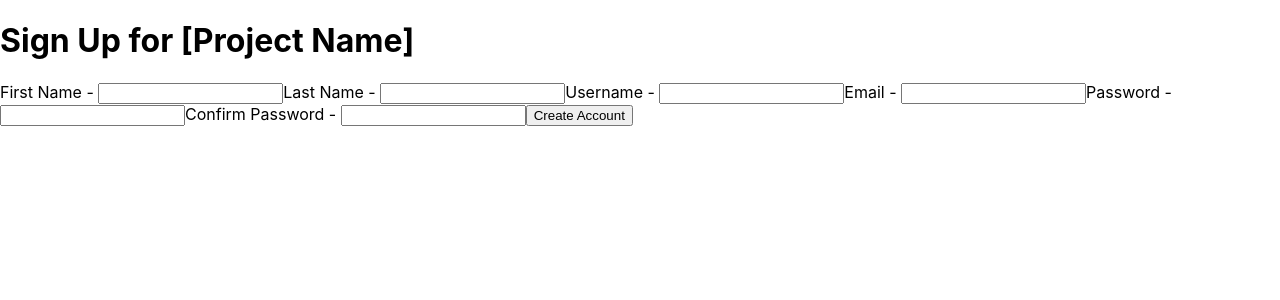
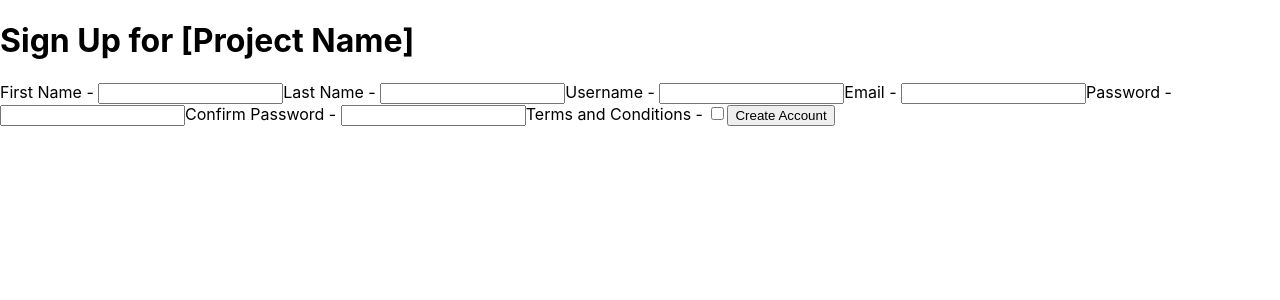
Before and after one commit to joowoonk/frontend-1, a React (Create React App) app in the folder frontend/: page /signup in a window 1280 px wide. Shown: the top 300 px of the page. Built offline with nearby package versions, Linux system fonts and the light colour scheme.

Commit message:
Added terms and conditions checkbox with validation

```diff
--- a/frontend/src/components/Registration/SignUpForm.js
+++ b/frontend/src/components/Registration/SignUpForm.js
@@ -5,6 +5,7 @@ function SignUpForm(props) {
 	const {
 		values,
 		onInputChange,
+		onCheckboxChange,
 		handleSubmit,
 		errors
 	} = props;
@@ -18,6 +19,7 @@ function SignUpForm(props) {
 			{/* maybe dropdown for birthday */}
 			<label>Password - <input value={values.password} onChange={onInputChange} name='password' type='text'/></label>
 			<label>Confirm Password - <input value={values.confirmPassword} onChange={onInputChange} name='confirmPassword' type='text'/></label>
+			<label>Terms and Conditions - <input value={values.terms} onChange={onCheckboxChange} name='terms' type='checkbox'/></label>
 			<button onClick={handleSubmit} name='submit'>Create Account</button>
 		</form>
 	);
--- a/frontend/src/components/Registration/SignUpPage.js
+++ b/frontend/src/components/Registration/SignUpPage.js
@@ -12,7 +12,8 @@ const initFormValues = {
 	username: '',
 	email: '',
 	password: '',
-	confirmPassword: ''
+	confirmPassword: '',
+	terms: false
 }
 
 const initFormErrors = {
@@ -21,7 +22,8 @@ const initFormErrors = {
 	username: '',
 	email: '',
 	password: '',
-	confirmPassword: ''
+	confirmPassword: '',
+	terms: ''
 }
 
 const formSchema = yup.object().shape({
@@ -42,10 +44,16 @@ const formSchema = yup.object().shape({
 		.email('Please enter a valid email address'),
 	password: yup
 		.string()
-		.required('Password is required')
-		.min(6, 'Password must have a minimum of 6 characters'),
+		.required('Password is required'),
 	confirmPassword: yup
-		.string()
+		.string(),
+	// 	// .oneOf([yup.ref('password'), null], 'Passwords must match')
+	// 	.test('match', 'Passwords must match', function(value) {
+	// 		return this.parent.password === value;
+	// 	})
+	terms: yup
+		.boolean()
+		.oneOf([true], 'You must accept the terms and conditions')
 })
 
 function SignUpPage() {
@@ -75,7 +83,33 @@ function SignUpPage() {
 
 		setFormValues({
 			...formValues,
-			[evt.target.name]: evt.target.value
+			[name]: value
+		});
+	}
+
+	const onCheckboxChange = evt => {
+		const name = evt.target.name;
+		const value = evt.target.value;
+
+		yup
+			.reach(formSchema, name)
+			.validate(evt.target.checked)
+			.then(valid => {
+				setFormErrors({
+					...formErrors,
+					[name]: ''
+				});
+			})
+			.catch(err => {
+				setFormErrors({
+					...formErrors,
+					[name]: err.errors[0]
+				});
+			})
+
+		setFormValues({
+			...formValues,
+			[name]: evt.target.checked
 		});
 	}
 
@@ -94,7 +128,7 @@ function SignUpPage() {
 				</nav> */}
 			</header>
 
-			<SignUpForm values={formValues} onInputChange={onInputChange} handleSubmit={handleSubmit} errors={formErrors}/>
+			<SignUpForm values={formValues} onInputChange={onInputChange} onCheckboxChange={onCheckboxChange} handleSubmit={handleSubmit} errors={formErrors}/>
 		</div>
 	);
 }
```
